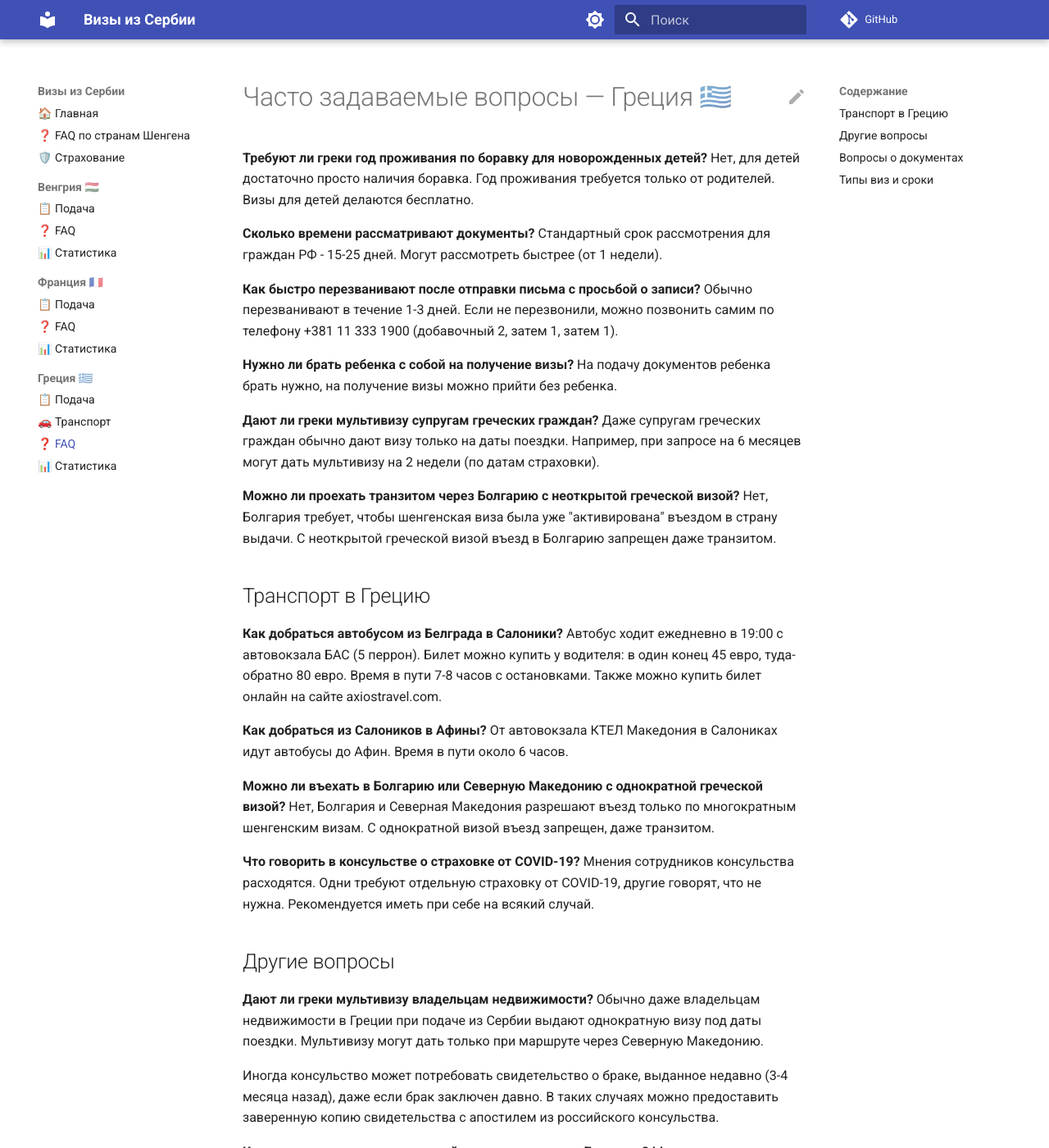
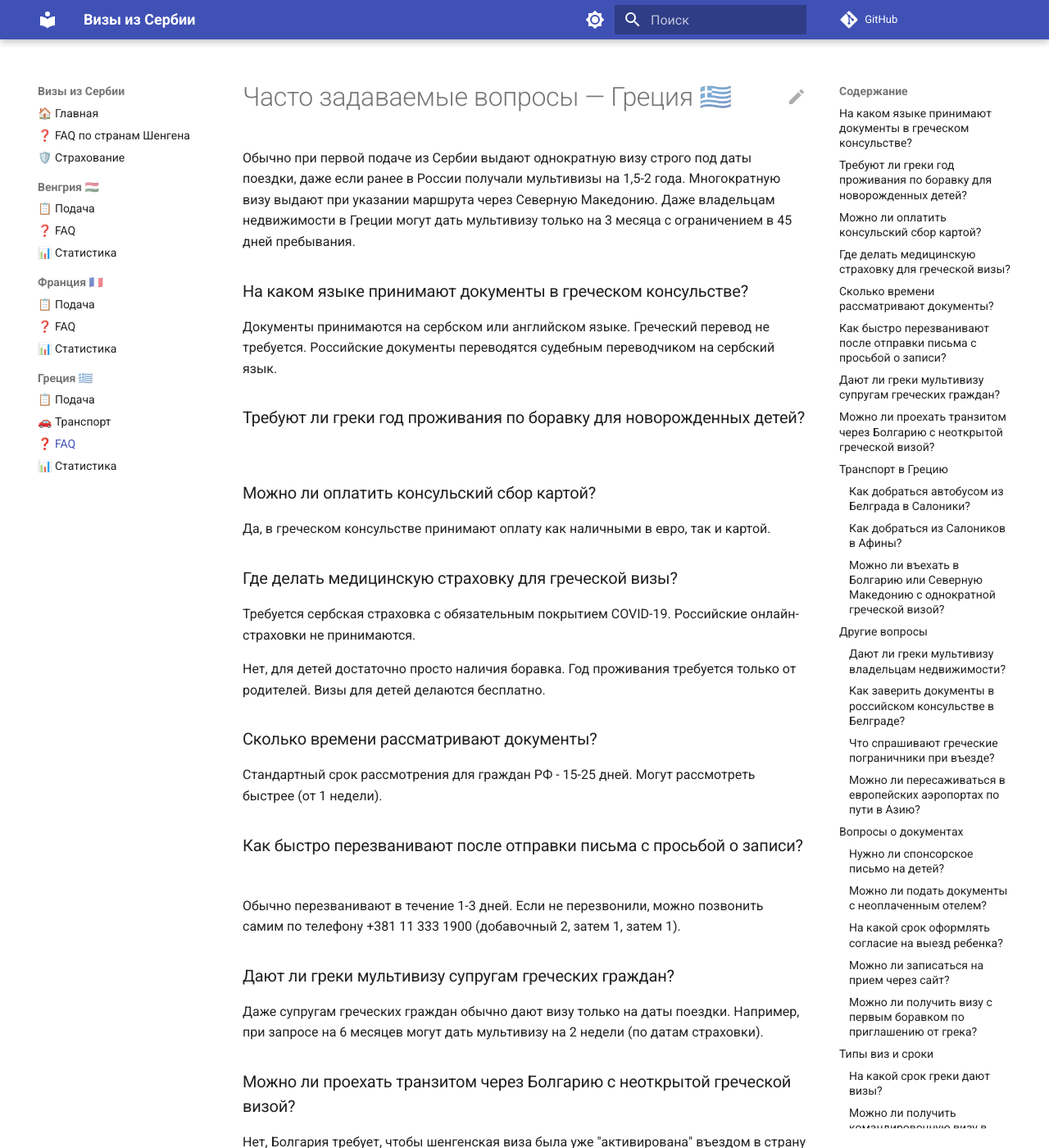
Before and after one commit to tgdigest/serbia-visas-for-other-countries, an MkDocs documentation site: the page built from docs/greece/faq.md, in a window 1280 px wide and 1400 px high. Shown: the whole window at 82% size. Built offline with MkDocs 1.6.1 and Material for MkDocs 9.7.7, drawn with Linux system fonts in a browser that asks for light colours; comment, search, counter and statistics services are not loaded; some of the changed text lies outside the part shown.

Commit message:
postprocessing

```diff
--- a/docs/greece/faq.md
+++ b/docs/greece/faq.md
@@ -1,122 +1,113 @@
 # Часто задаваемые вопросы — Греция 🇬🇷
-**Требуют ли греки год проживания по боравку для новорожденных детей?**
+Обычно при первой подаче из Сербии выдают однократную визу строго под даты поездки, даже если ранее в России получали мультивизы на 1,5-2 года. Многократную визу выдают при указании маршрута через Северную Македонию. Даже владельцам недвижимости в Греции могут дать мультивизу только на 3 месяца с ограничением в 45 дней пребывания.
+### На каком языке принимают документы в греческом консульстве?
+Документы принимаются на сербском или английском языке. Греческий перевод не требуется. Российские документы переводятся судебным переводчиком на сербский язык.
+
+### Требуют ли греки год проживания по боравку для новорожденных детей?
+### Можно ли оплатить консульский сбор картой?
+Да, в греческом консульстве принимают оплату как наличными в евро, так и картой.
+
+### Где делать медицинскую страховку для греческой визы?
+Требуется сербская страховка с обязательным покрытием COVID-19. Российские онлайн-страховки не принимаются.
+
 Нет, для детей достаточно просто наличия боравка. Год проживания требуется только от родителей. Визы для детей делаются бесплатно.
 
-**Сколько времени рассматривают документы?**
+### Сколько времени рассматривают документы?
 Стандартный срок рассмотрения для граждан РФ - 15-25 дней. Могут рассмотреть быстрее (от 1 недели).
 
-**Как быстро перезванивают после отправки письма с просьбой о записи?**
+### Как быстро перезванивают после отправки письма с просьбой о записи?
 Обычно перезванивают в течение 1-3 дней. Если не перезвонили, можно позвонить самим по телефону +381 11 333 1900 (добавочный 2, затем 1, затем 1).
 
-**Нужно ли брать ребенка с собой на получение визы?**
-На подачу документов ребенка брать нужно, на получение визы можно прийти без ребенка.
 
-**Дают ли греки мультивизу супругам греческих граждан?**
+### Дают ли греки мультивизу супругам греческих граждан?
 Даже супругам греческих граждан обычно дают визу только на даты поездки. Например, при запросе на 6 месяцев могут дать мультивизу на 2 недели (по датам страховки).
 
-**Можно ли проехать транзитом через Болгарию с неоткрытой греческой визой?**
+### Можно ли проехать транзитом через Болгарию с неоткрытой греческой визой?
 Нет, Болгария требует, чтобы шенгенская виза была уже "активирована" въездом в страну выдачи. С неоткрытой греческой визой въезд в Болгарию запрещен даже транзитом.
 
 ## Транспорт в Грецию
 
-**Как добраться автобусом из Белграда в Салоники?**
+### Как добраться автобусом из Белграда в Салоники?
 Автобус ходит ежедневно в 19:00 с автовокзала БАС (5 перрон). Билет можно купить у водителя: в один конец 45 евро, туда-обратно 80 евро. Время в пути 7-8 часов с остановками. Также можно купить билет онлайн на сайте axiostravel.com.
 
-**Как добраться из Салоников в Афины?**
+### Как добраться из Салоников в Афины?
 От автовокзала КТЕЛ Македония в Салониках идут автобусы до Афин. Время в пути около 6 часов.
 
-**Можно ли въехать в Болгарию или Северную Македонию с однократной греческой визой?**
+### Можно ли въехать в Болгарию или Северную Македонию с однократной греческой визой?
 Нет, Болгария и Северная Македония разрешают въезд только по многократным шенгенским визам. С однократной визой въезд запрещен, даже транзитом.
 
-**Что говорить в консульстве о страховке от COVID-19?**
-Мнения сотрудников консульства расходятся. Одни требуют отдельную страховку от COVID-19, другие говорят, что не нужна. Рекомендуется иметь при себе на всякий случай.
 
 ## Другие вопросы
-**Дают ли греки мультивизу владельцам недвижимости?**
+### Дают ли греки мультивизу владельцам недвижимости?
 Обычно даже владельцам недвижимости в Греции при подаче из Сербии выдают однократную визу под даты поездки. Мультивизу могут дать только при маршруте через Северную Македонию.
 
 Иногда консульство может потребовать свидетельство о браке, выданное недавно (3-4 месяца назад), даже если брак заключен давно. В таких случаях можно предоставить заверенную копию свидетельства с апостилем из российского консульства.
 
-**Как заверить документы в российском консульстве в Белграде?**
+### Как заверить документы в российском консульстве в Белграде?
 Можно записаться через email консульства, объяснив срочность и указав, что на сайте нет свободных слотов. Некоторым удается получить заверение при личном визите без записи, но это зависит от конкретного сотрудника.
 
 
-**Можно ли лететь транзитом через Афины без визы?**
-Да, для транзита через Афины в третьи страны без выхода из транзитной зоны виза не требуется. В аэропорту есть отдельный терминал А для нешенгенской зоны с кафе и магазинами.
-
-**Дают ли греки мультивизу при первой подаче из Сербии?**
-Обычно при первой подаче из Сербии выдают однократную визу строго под даты поездки, даже если ранее в России получали мультивизы на 1,5-2 года. Мультивизу могут дать только при маршруте через Северную Македонию.
 
 
-**Что спрашивают греческие пограничники при въезде?**
+
+### Что спрашивают греческие пограничники при въезде?
 На практике греческие пограничники часто ничего не спрашивают. При въезде на автобусе водитель может собрать паспорта и показать их сам.
 
-**Можно ли пересаживаться в европейских аэропортах по пути в Азию?**
+### Можно ли пересаживаться в европейских аэропортах по пути в Азию?
 Для транзита через европейские аэропорты в третьи страны (Япония, Корея и т.д.) без выхода из транзитной зоны виза не требуется.
 
 ## Вопросы о документах
 
-**Нужно ли спонсорское письмо на детей?**
+### Нужно ли спонсорское письмо на детей?
 Нет, на детей спонсорское письмо не требуется.
 
-**Можно ли подать документы с неоплаченным отелем?**
+### Можно ли подать документы с неоплаченным отелем?
 Консульство требует оплаченные отели. Простая бронь без оплаты не подходит.
 
-**На какой срок оформлять согласие на выезд ребенка?**
+### На какой срок оформлять согласие на выезд ребенка?
 Можно оформить на несколько лет (например, на 3 года) с перечислением всех стран ЕС. Адресат в согласии не указывается.
 
 
-**Нужно ли переводить документы на греческий язык?**
-Документы принимаются на сербском языке с переводом судского тумача. Греческий перевод не требуется.
 
-**Нужно ли переводить документы с сербского на английский?**
-Документы принимаются на сербском или английском языке. Если документы на сербском, можно не переводить. Для ИП рекомендуется перевести основные документы на английский.
 
-**Можно ли дослать документы по email после приема?**
 Нет, все документы принимают только лично. Если что-то забыли или нужно донести, придется приходить в консульство.
 
-**Можно ли записаться на прием через сайт?**
+### Можно ли записаться на прием через сайт?
 Нет, запись только через звонок в консульство или через email. Онлайн-записи нет.
 
-**Можно ли получить визу с первым боравком по приглашению от грека?**
+### Можно ли получить визу с первым боравком по приглашению от грека?
 Нет, даже с приглашением от гражданина Греции требуется второй боравак. Консульство не делает исключений.
 
 
 
 ## Типы виз и сроки
 
-**Дают ли греки многократную визу с первой подачи?**
-Обычно первая виза выдается однократная под даты поездки. Многократную визу могут выдать при маршруте через Северную Македонию.
 
-**На какой срок греки дают визы?**
+### На какой срок греки дают визы?
 Стандартно выдают визы строго под даты поездки. Срок рассмотрения составляет от 3 недель до 1,5 месяцев.
 
-**Можно ли получить командировочную визу в Грецию?**
+### Можно ли получить командировочную визу в Грецию?
 Отдельного основания "командировка" для визы в Грецию нет. Можно подать на туристическую визу с приглашением от компании, но все равно требуется второй боравак.
 
-**Требуется ли транзитная виза со вторым боравком?**
-Для транзита без выхода из аэропорта виза не требуется независимо от наличия боравака.
 
 
-**Можно ли подать на визу, если второй боравак уже проставлен, но еще не начал действовать?**
+### Можно ли подать на визу, если второй боравак уже проставлен, но еще не начал действовать?
 Это вопрос для уточнения в консульстве, так как формально требуется год проживания по ВНЖ, но на практике консульство может смотреть только на наличие двух вклеек.
 
-**Можно ли вместо брони отеля предоставить приглашение от друга?**
+### Можно ли вместо брони отеля предоставить приглашение от друга?
 Да, друг может написать пригласительное письмо, заверить у нотариуса и прислать оригинал почтой. В некоторых случаях достаточно печати из греческой полиции на приглашении.
 
-**Дают ли греки долгосрочную национальную визу D с ВНЖ Сербии?**
+### Дают ли греки долгосрочную национальную визу D с ВНЖ Сербии?
 Для национальной визы D требуется ПМЖ Сербии, с ВНЖ не принимают документы.
 
 
-**Почему консульство может отказать принять документы, если боравак заканчивается через 2-3 месяца после начала поездки?**
+### Почему консульство может отказать принять документы, если боравак заканчивается через 2-3 месяца после начала поездки?
 Консульство хочет убедиться, что у вас будет действующий ВНЖ на весь период поездки и после возвращения. Рекомендуется сначала продлить боравак.
 
-**В какое время года лучше подаваться на греческую визу?**
+### В какое время года лучше подаваться на греческую визу?
 Рекомендуется подаваться с второй половины мая, когда начинается туристический сезон. Вне сезона выше риск отказа, если маршрут не выглядит логичным.
 
-**Нужна ли транзитная виза при пересадке в греческом аэропорту?**
-Для граждан РФ при пересадке в греческом аэропорту без выхода из транзитной зоны виза не требуется, если пересадка менее 24 часов.
 
 
-**Можно ли подавать на визу сразу после получения второго ВНЖ или нужно ждать 2-3 месяца?**
+### Можно ли подавать на визу сразу после получения второго ВНЖ или нужно ждать 2-3 месяца?
 Можно подавать сразу после получения второго ВНЖ, ждать дополнительное время не требуется.
```
Also changed, not shown: docs/greece/guide.md (+16 -11 lines), docs/greece/transport.md (+24 -4 lines), 2 other files.
